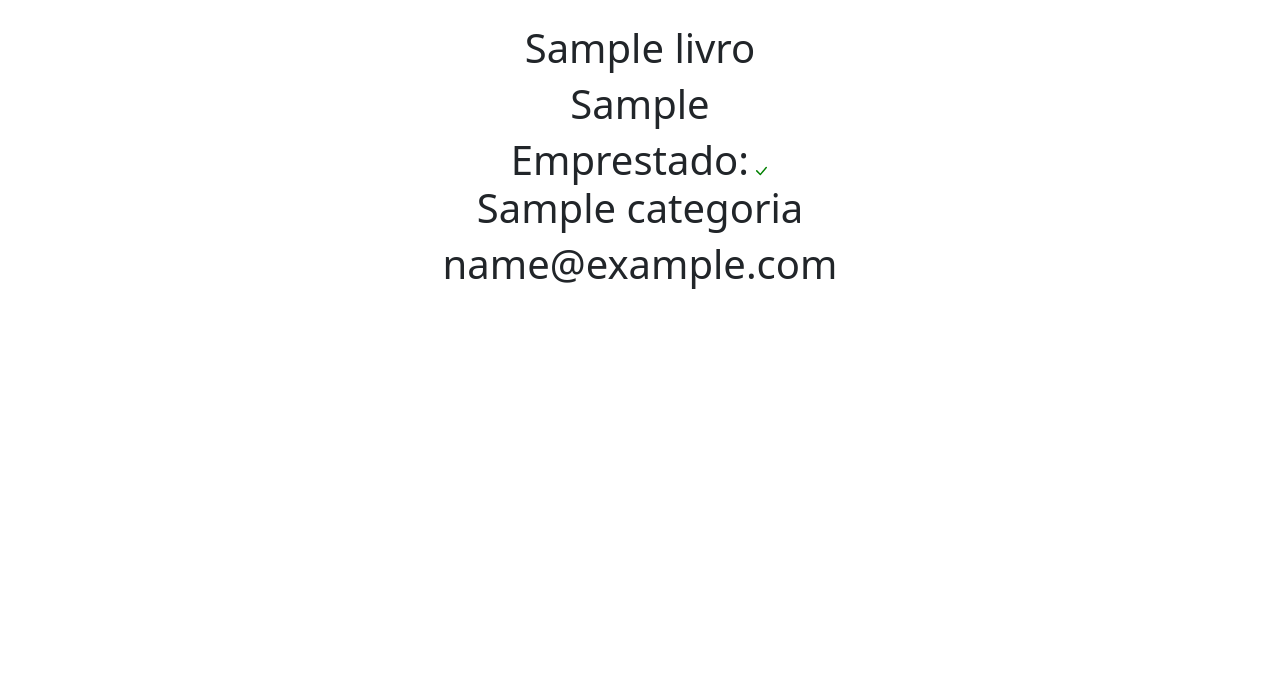
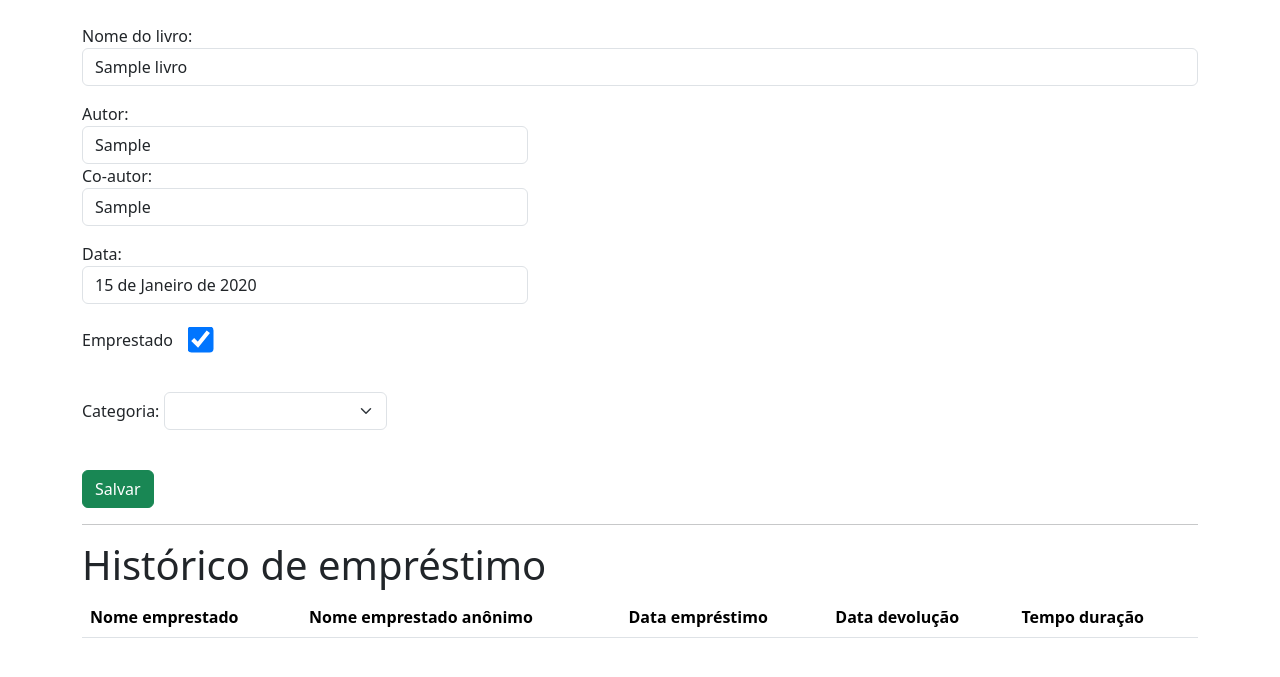
Before and after one commit to lfstos/biblioteca, a Django app: page /livro/ver_livro/1 in a window 1280 px wide. Shown: the part 56-733 px from the top of the page. Run offline with Django 4.2, Linux system fonts and the light colour scheme; a user stored in the database is signed in; tables that the repository leaves empty hold one stand-in row (values such as "Sample post"); lists and menus that the app fills with data are empty.

Commit message:
Criado form dos campos, nome do livro, autor, co_autor, data_cadastro e empréstimos

```diff
--- a/livro/templates/ver_livro.html
+++ b/livro/templates/ver_livro.html
@@ -3,22 +3,70 @@
 {% block 'title' %}Informações do livro{% endblock  %}
 
 {% block 'content' %}
+<div class='container'>
     <br>
-    <div style="text-align: center;" class='container'>
-        <h1>{{ livro.nome }}</h1>
-        <h1>{{ livro.autor }}</h1>
-        <h1 style="display: inline;">Emprestado:</h1>
-            {% if livro.emprestado %}
-                <svg style="color: green; display: inline;" xmlns="http://www.w3.org/2000/svg" width="16" height="16" fill="currentColor" class="bi bi-check-lg" viewBox="0 0 16 16">
-                    <path d="M12.736 3.97a.733.733 0 0 1 1.047 0c.286.289.29.756.01 1.05L7.88 12.01a.733.733 0 0 1-1.065.02L3.217 8.384a.757.757 0 0 1 0-1.06.733.733 0 0 1 1.047 0l3.052 3.093 5.4-6.425a.247.247 0 0 1 .02-.022Z"/>
-                </svg>
-            {% else %}
-                <svg style="display: inline; color: red;" xmlns="http://www.w3.org/2000/svg" width="16" height="16" fill="currentColor" class="bi bi-x-lg" viewBox="0 0 16 16">
-                    <path d="M2.146 2.854a.5.5 0 1 1 .708-.708L8 7.293l5.146-5.147a.5.5 0 0 1 .708.708L8.707 8l5.147 5.146a.5.5 0 0 1-.708.708L8 8.707l-5.146 5.147a.5.5 0 0 1-.708-.708L7.293 8 2.146 2.854Z"/>
-                </svg>
-            {% endif %}
-        <h1>{{ livro.categoria }}</h1>
-        <h1>{{ livro.usuario }}</h1>
+        <form action="#" method="POST">
+            {% csrf_token %}
+            <p>
+                <label>Nome do livro:</label>
+                <input class="form-control" type="text" value="{{ livro.nome }}">
+            </p>
+                <label>Autor:</label>
+                <input style="width: 40%" class="form-control" type="text" value="{{ livro.autor }}">
+            <p>
+                <label>Co-autor:</label>
+                <input style="width: 40%" class="form-control" type="text" value="{{ livro.co_autor }}">
+            </p>
+                <label>Data:</label>
+                <input style="width: 40%" class="form-control" type="text" value="{{ livro.data_cadastro }}">
+            <br>
+            <p>
+                <label>Emprestado &nbsp; &nbsp;</label>
+                {% if livro.emprestado %}
+                    <input style="transform : scale(2.0);" type="checkbox" checked name="emprestado">
+                {% else %}
+                    <input style="transform : scale(2.0);" type="checkbox" name="emprestado">
+                {% endif %}
+            </p>
+            <br>
+            <p>
+                <label style="display: inline;">Categoria:</label>
+                <select style="width: 20%; display: inline;" class="form-select" name="categoria">
+                    {% for  categoria  in categorias %}
+                        {% if livro.categoria == categoria %}
+                            <option value="{{ categoria.id }}" selected>{{ categoria }}</option>
+                        {% else %}
+                            <option value="{{ categoria.id }}">{{ categoria }}</option>
+                        {% endif %}
+                    {% endfor %}
+                </select>
+            </p>
+            <br>
+            <input class="form btn btn-success" type="submit" value="Salvar">
+        </form>
+        <hr>
+        <h1>Histórico de empréstimo</h1>
+        <table class="table table-striped">
+            <thead>
+              <tr>
+                <th scope="col">Nome emprestado</th>
+                <th scope="col">Nome emprestado anônimo</th>
+                <th scope="col">Data empréstimo</th>
+                <th scope="col">Data devolução</th>
+                <th scope="col">Tempo duração</th>
+              </tr>
+            </thead>
+            <tbody>
+                {% for emprestimo in emprestimos %}
+                    <tr>
+                        <th scope="row">{{ emprestimo.nome_emprestado }}</th>
+                        <th scope="row">{{ emprestimo.nome_emprestado_anonimo }}</th>
+                        <td>{{ emprestimo.data_emprestimo }}</td>
+                        <td>{{ emprestimo.data_devulocao }}</td>
+                        <td>{{ emprestimo.tempo_duracao }}</td>
+                    </tr>
+                {% endfor %}
+            </tbody>
+          </table>
     </div>
-
 {% endblock  %}
```
